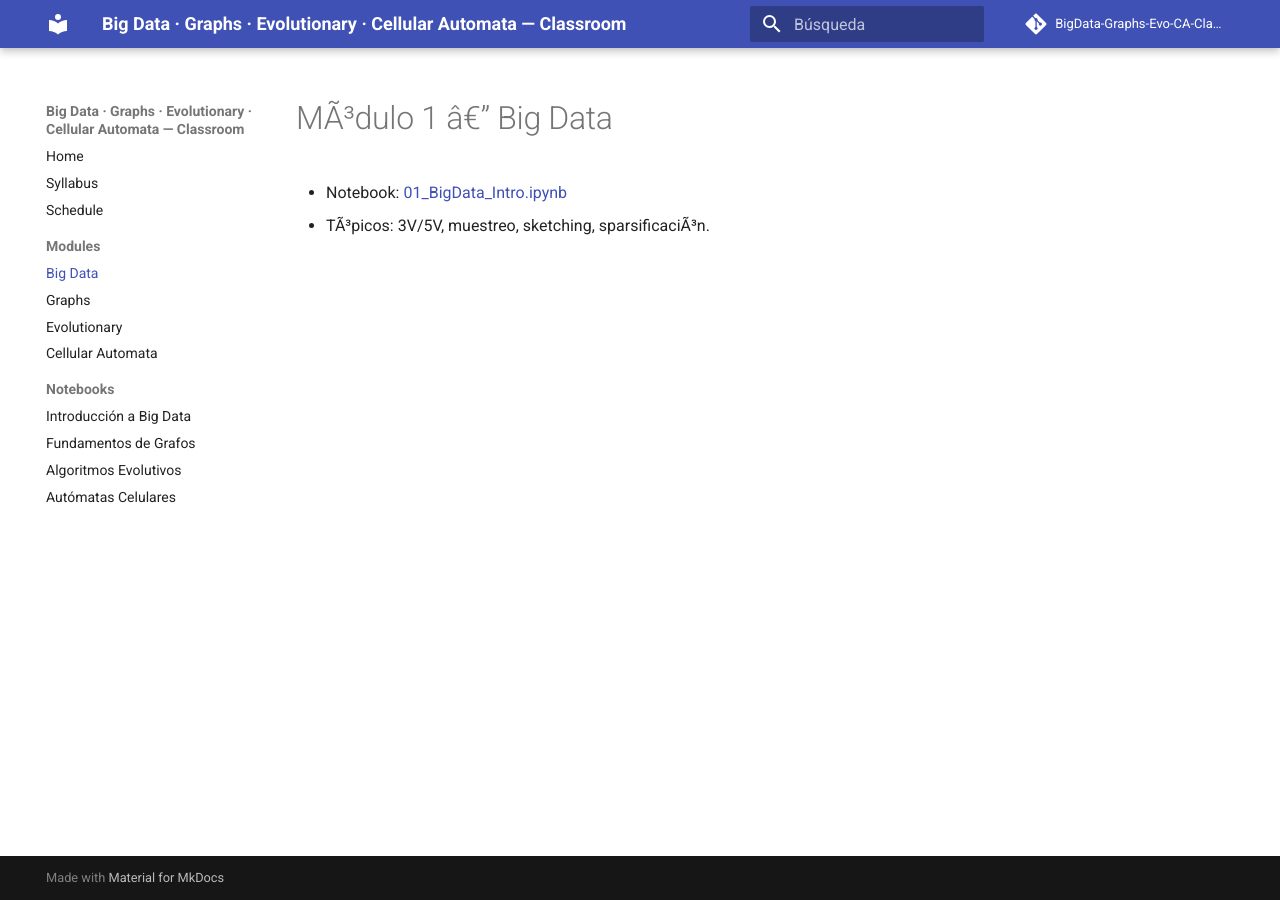
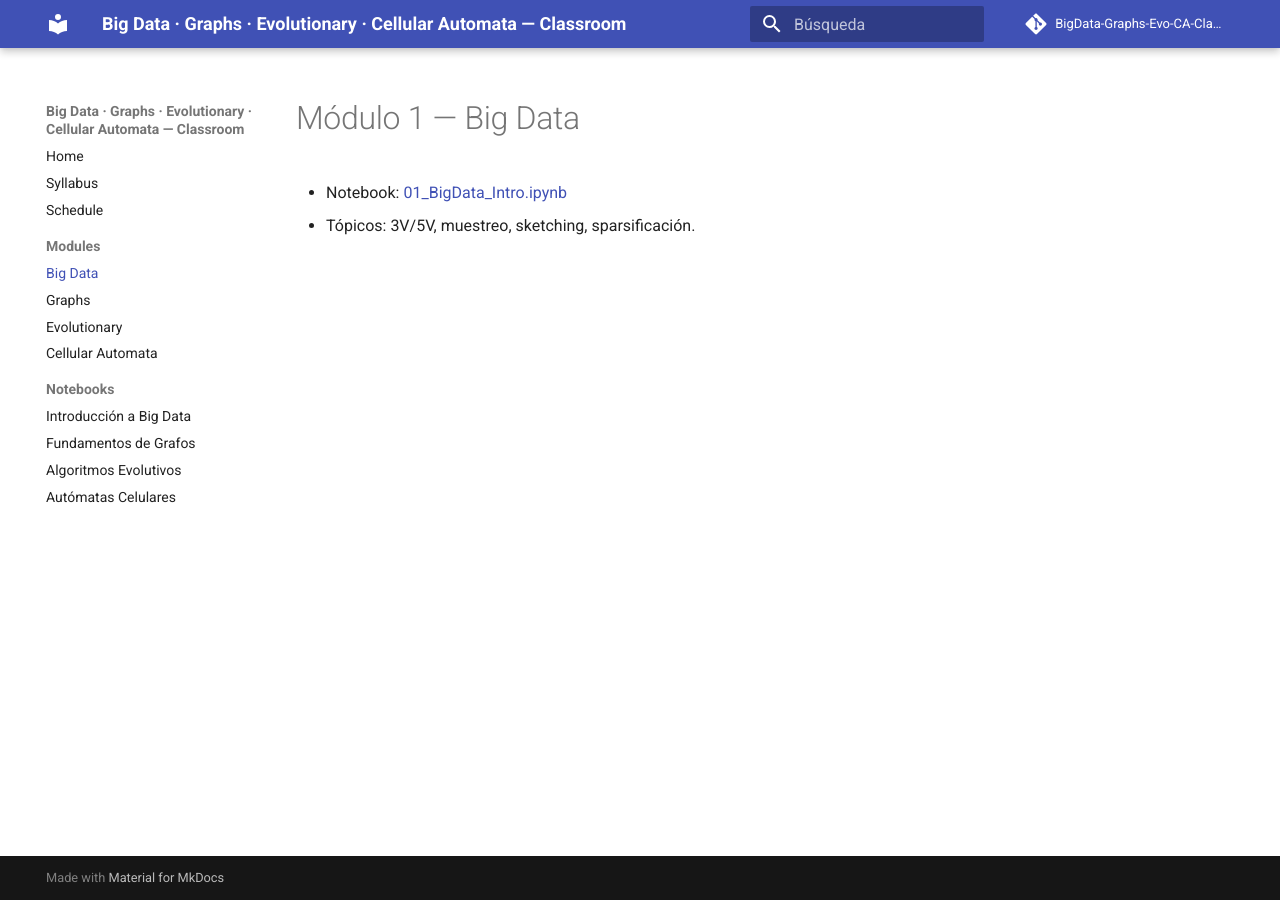
Before and after one commit to sgevatschnaider/BigData-Graphs-Evo-CA-Classroom, an MkDocs documentation site: the page built from docs/modules/01-bigdata.md, in a window 1280 px wide. Built offline with MkDocs 1.6.1 and Material for MkDocs 9.7.7, drawn with Linux system fonts in a browser that asks for light colours; comment, search, counter and statistics services are not loaded.

Commit message:
Update 01-bigdata.md

```diff
--- a/docs/modules/01-bigdata.md
+++ b/docs/modules/01-bigdata.md
@@ -1,4 +1,4 @@
-# MÃ³dulo 1 â€” Big Data
+# Módulo 1 — Big Data
 
 - Notebook: [01_BigData_Intro.ipynb](../notebooks/01_BigData_Intro.ipynb)
-- TÃ³picos: 3V/5V, muestreo, sketching, sparsificaciÃ³n.
+- Tópicos: 3V/5V, muestreo, sketching, sparsificación.
```
